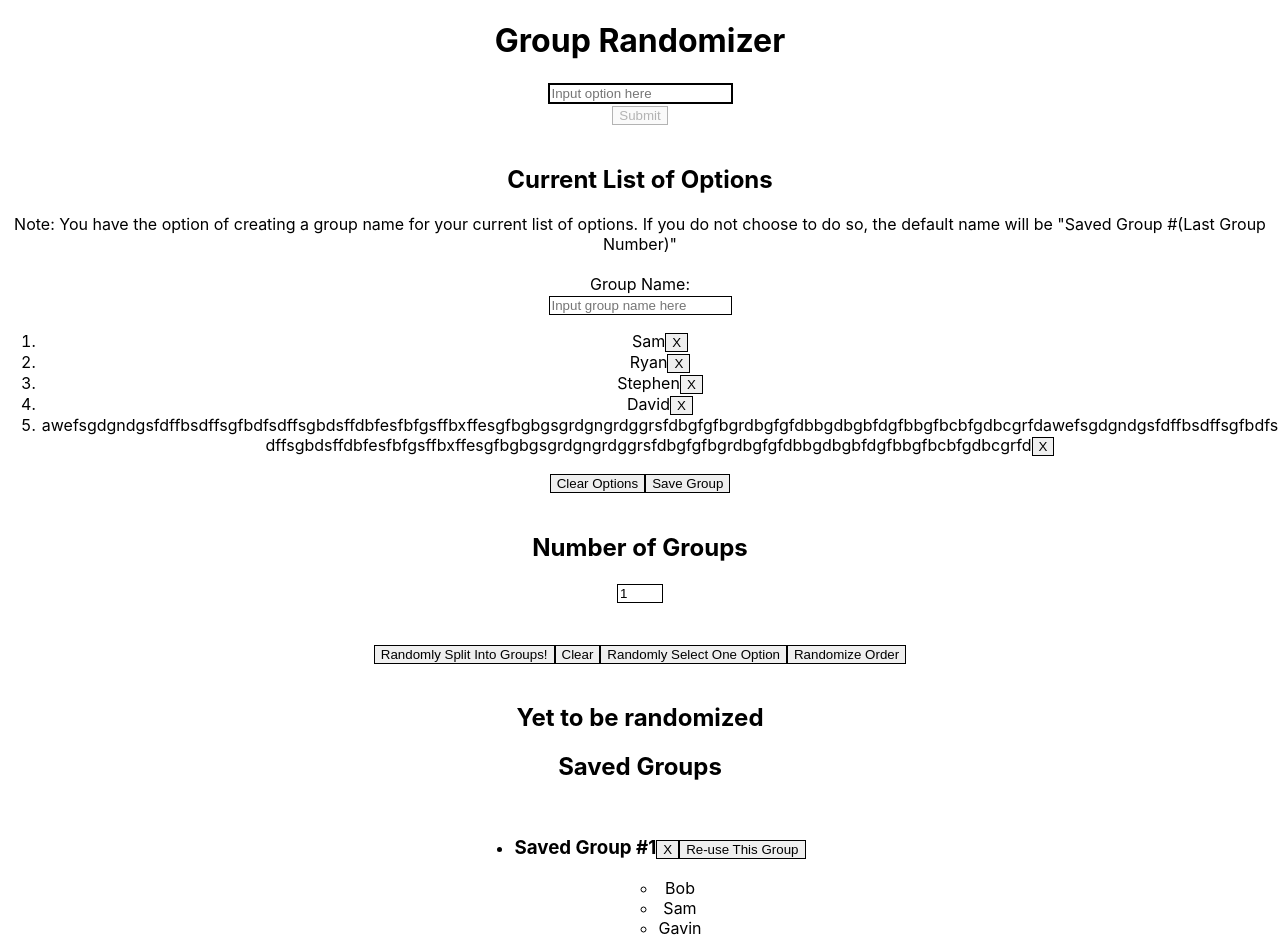
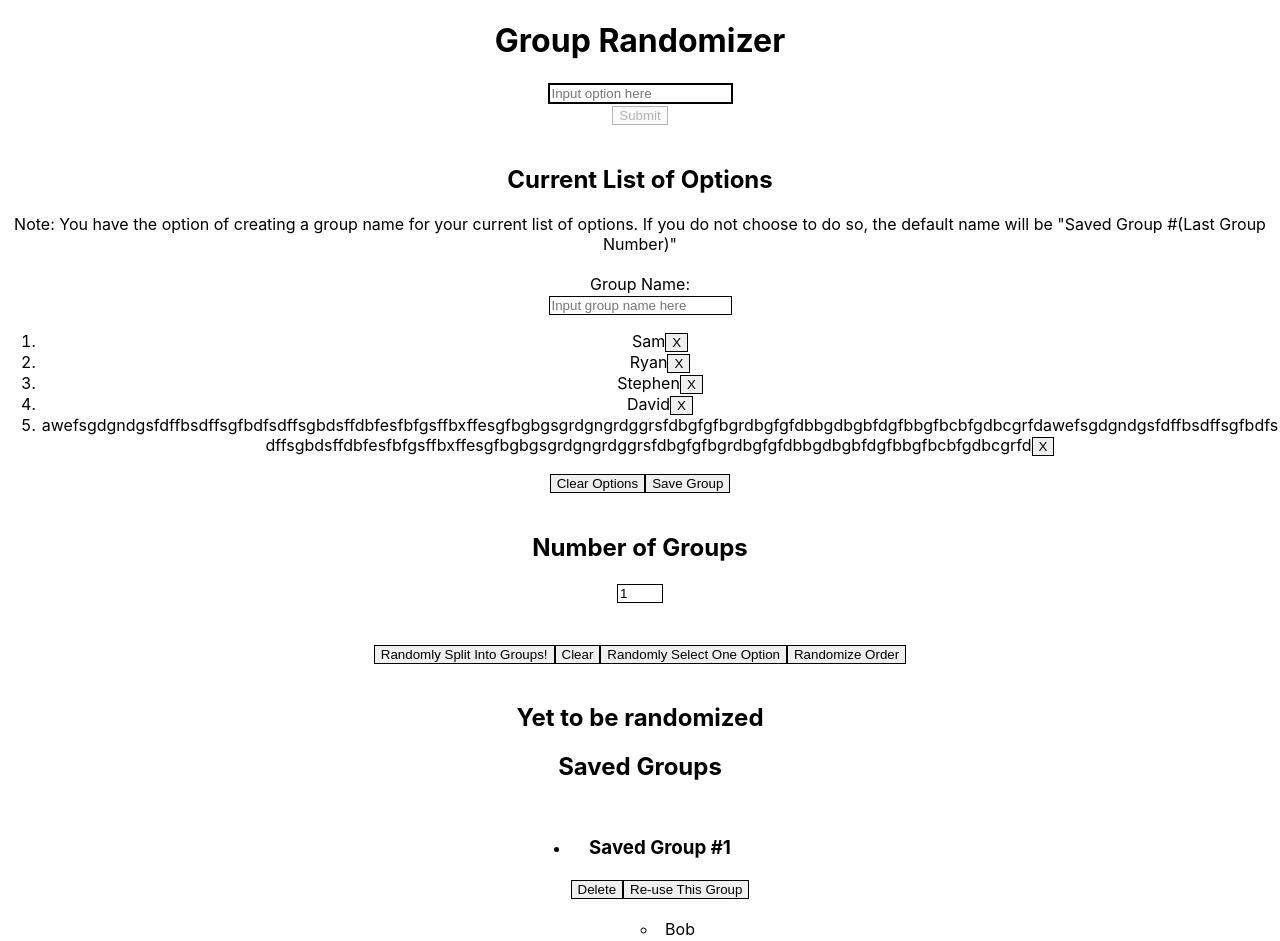
Before and after one commit to guosamuel/group_randomizer_front_end, a React (Create React App) app: page / in a window 1280 px wide. Shown: the top 941 px of the page. Built offline with nearby package versions, Linux system fonts and the light colour scheme.

Commit message:
reorganized the saved groups

```diff
--- a/src/containers/SavedGroupsContainer.js
+++ b/src/containers/SavedGroupsContainer.js
@@ -19,15 +19,14 @@ function SavedGroupsContainer(props){
   const listOfSavedGroups = props.savedGroups.map( (savedGroup, index) => {
     return (
       <li key={uuidv4()} style={{wordBreak: 'break-all'}}>
-        <h3>
-          {savedGroup.name}
+        <h3>{savedGroup.name}</h3>
         <button
           onClick={ () => props.deleteSavedGroup(index)}
           style={{
             border: '1px solid'
           }}
         >
-            X
+          Delete
         </button>
         <button
           onClick={ () => handleReuseSavedGroupIndex(index)}
@@ -37,7 +36,8 @@ function SavedGroupsContainer(props){
         >
           Re-use This Group
         </button>
-        </h3>
+        <br />
+        <br />
         <ul className='options-list'>
         {savedGroup.options.map( savedOption => {
           return (
```
Lines whose indentation alone changed are shown as unchanged.
